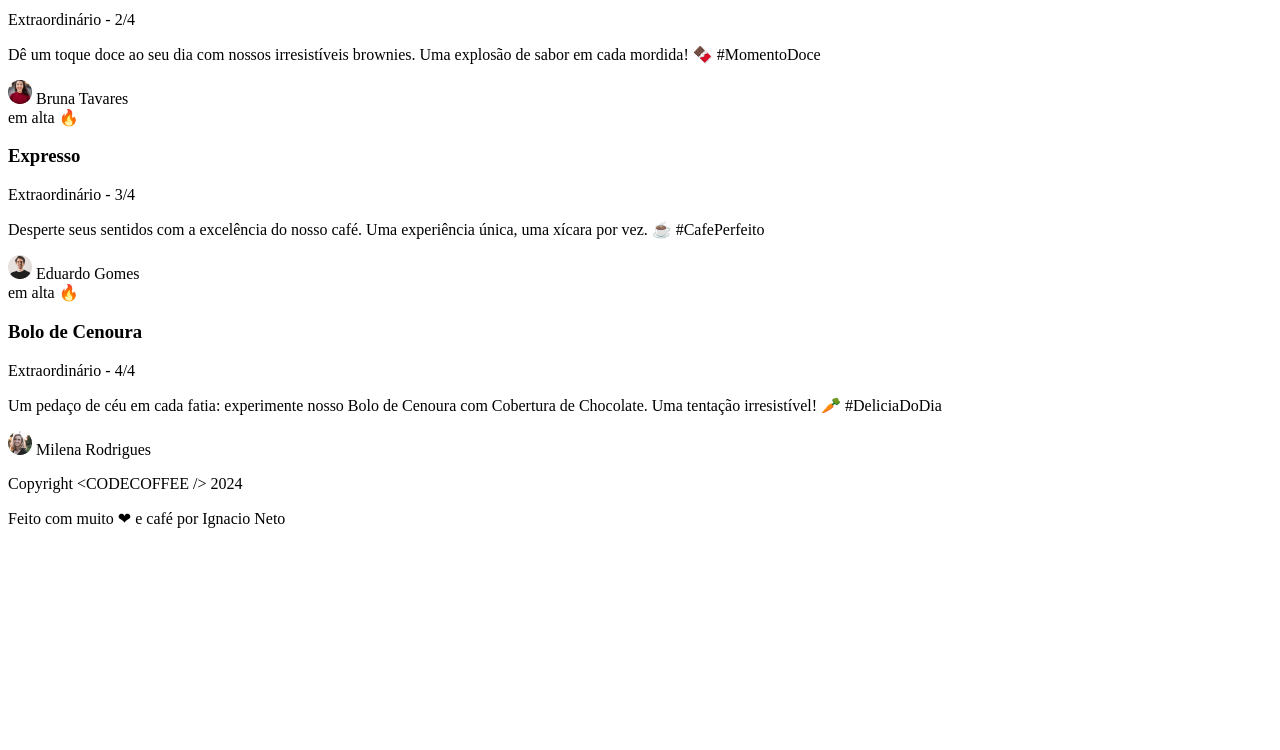
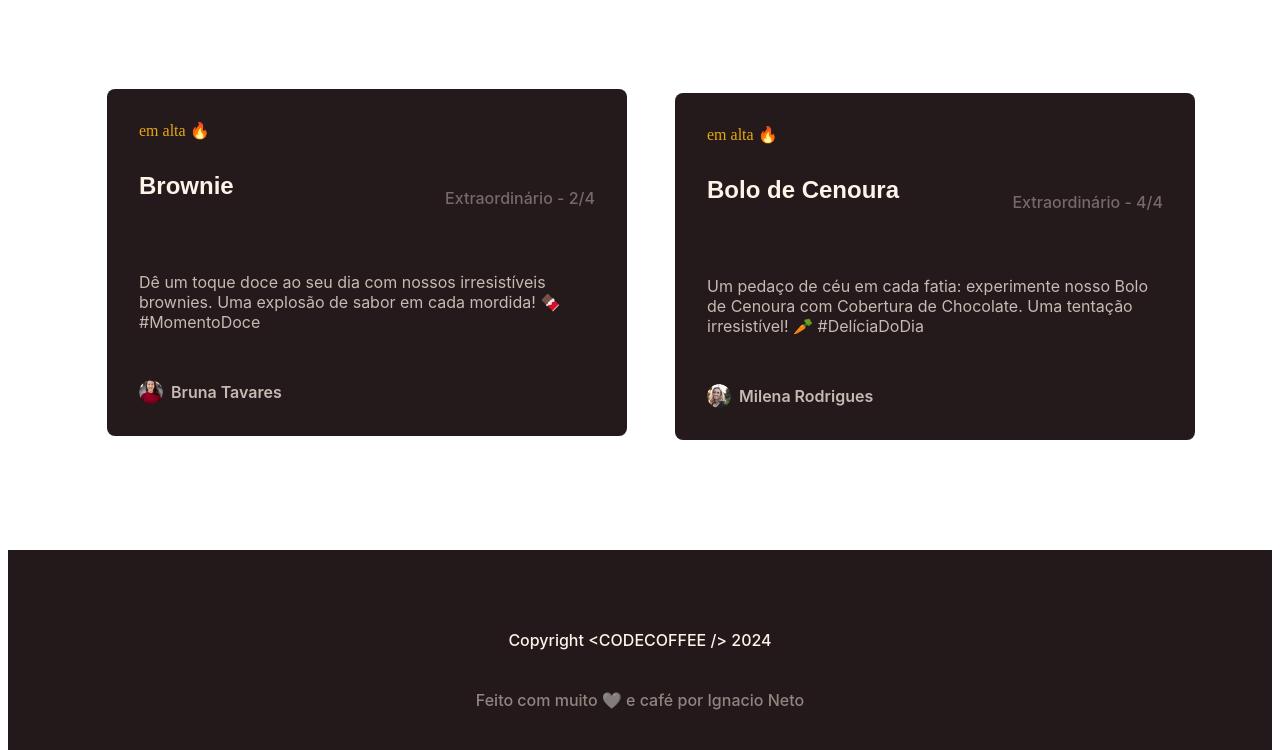
Before and after one commit to QueziaSilva02/BalleCoffee-Aula, a plain HTML site: page Receitas.HTML in a window 1280 px wide. Shown: the part 646-1396 px from the top of the page. Before the commit the page ends 1190 px from the top, so only its background shows below. Drawn offline with Linux system fonts and the light colour scheme.

Commit message:
Módulo 3 - Receitas HTML

```diff
--- a/Receitas.HTML
+++ b/Receitas.HTML
@@ -1,4 +1,21 @@
-<!-- --------------------------------------------- -->
+<!DOCTYPE html>
+<html lang="pt-br">
+<head>
+    <meta charset="UTF-8">
+    <meta name="viewport" content="width=device-width, initial-scale=1.0">
+    <meta name="description" content="Explore dezenas de variações da bebida favorita entre os devs ao redor do mundo!">
+
+    <!-- Inserindo favicon -->
+    <link rel="shortcut icon" href="assets/favicon.jpg" type="image/x-icon">
+
+    <!-- Link para CSS -->
+    <link rel="stylesheet" href="receitas.css">
+
+    <title>BalleCoffe</title>
+</head>
+<body>
+
+        <!-- _______________________________________ -->
         <!-- Destaque das Receitas -->
 
         <section class="receitas" id="receitas">
@@ -23,9 +40,7 @@
                         </header>
 
                         <p class="descricao">
-          Delicie-se com a cremosidade e o aroma irresistível do nosso cappuccino.
-          Transforme seus momentos em pura indulgência. ☕ #CappuccinoPerfeito
-        </p>
+                            Delicie-se com a cremosidade e o aroma irresistível do nosso cappuccino. Transforme seus momentos em pura indulgência. ☕ #CappuccinoPerfeito</p>
                         <div class="author">
                             <img src="https://avatars.githubusercontent.com/u/96788434?v=4" alt="">
                             <span class="ignacio">Ignacio Neto</span>
@@ -45,9 +60,7 @@
                         </header>
 
                         <p class="descricao">
-          Dê um toque doce ao seu dia com nossos irresistíveis brownies.
-          Uma explosão de sabor em cada mordida! 🍫 #MomentoDoce
-        </p>
+                            Dê um toque doce ao seu dia com nossos irresistíveis brownies. Uma explosão de sabor em cada mordida! 🍫#MomentoDoce</p>
                         <div class="author">
                             <img src="./assets/Avatar (1).png" alt="">
                             <span class="ignacio">Bruna Tavares</span>
@@ -67,9 +80,7 @@
                         </header>
 
                         <p class="descricao">
-          Desperte seus sentidos com a excelência do nosso café.
-          Uma experiência única, uma xícara por vez. ☕ #CafePerfeito
-        </p>
+                            Desperte seus sentidos com a excelência do nosso café. Uma experiência única, uma xícara por vez. ☕ #CaféPerfeito</p>
                         <div class="author">
                             <img src="./assets/Avatar(3).png" alt="">
                             <span class="ignacio">Eduardo Gomes</span>
@@ -89,28 +100,33 @@
                         </header>
 
                         <p class="descricao">
-          Um pedaço de céu em cada fatia: experimente nosso Bolo de Cenoura
-          com Cobertura de Chocolate. Uma tentação irresistível! 🥕 #DeliciaDoDia
-        </p>
+                            Um pedaço de céu em cada fatia: experimente nosso Bolo de Cenoura com Cobertura de Chocolate. Uma tentação irresistível! 🥕 #DelíciaDoDia</p>
                         <div class="author">
                             <img src="./assets/Avatar.png" alt="">
                             <span class="ignacio">Milena Rodrigues</span>
                         </div>
                     </div>
                 </div>
+            </article>
 
-  </article>
         </section>
 
     </main>
 
-<!-- --------------------------------------------- -->
+    <!-- __________________________________________________________________________ -->
     <!-- Footer (Rodapé) -->
 
     <footer>
         <p class="footer-container">Copyright &lt;CODECOFFEE /&gt; 2024</p>
-  <p class="footer-content">Feito com muito ❤ e café por Ignacio Neto</p>
+        <p class="footer-content">Feito com muito 🤍 e café por Ignacio Neto</p>
     </footer>
+
+
+    <!-- __________________________________________________________________________ -->
+    <!-- Footer (Rodapé) -->
+    <script src="efeitos.js"></script>
+
+</body>
 
 </body>
 </html>
```
Lines whose indentation alone changed are shown as unchanged.
